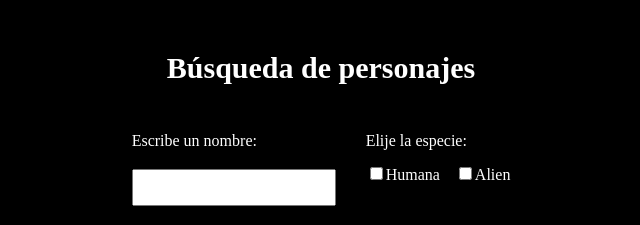
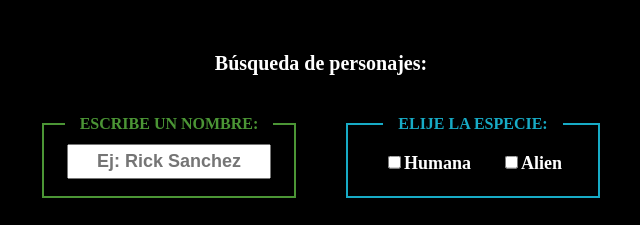
Before and after one commit to mhidalgoma/rick-and-morty-character-finder, a React app: page / in a window 1280 px wide. Shown: the part 207-432 px from the top of the page, without its empty margins (319-959 px from the left). Built offline with nearby package versions, Linux system fonts and the light colour scheme; no server answers.

Commit message:
Add css styles to filters

```diff
--- a/src/components/Filters.js
+++ b/src/components/Filters.js
@@ -10,19 +10,20 @@ const Filters = (props) => {
   };
   return (
     <>
-      <h1 className="main__h1">Búsqueda de personajes</h1>
+      <h1 className="main__h1">Búsqueda de personajes:</h1>
       <form className="filters">
         <div className="filters__name">
-          <label>Escribe un nombre:</label>
+          <label className="filters__name--label">Escribe un nombre:</label>
           <input
             className="filters__name--input"
             onChange={handleInputChange}
             type="text"
             value={props.inputNameFilter}
+            placeholder="Ej: Rick Sanchez"
           />
         </div>
         <div className="filters__species">
-          <legend>Elije la especie:</legend>
+          <legend className="filters__species--label">Elije la especie:</legend>
           <div className="filters__species--boxes">
             <div>
               <input
--- a/src/styles/components/Filters.scss
+++ b/src/styles/components/Filters.scss
@@ -1,28 +1,59 @@
 .filters {
+  width: 700px;
   display: flex;
-  gap: 30px;
+  gap: 50px;
+  justify-content: center;
   margin: 30px 0px;
 
   &__name {
     display: flex;
     flex-direction: column;
+    border: 2px solid #4b9535;
+    padding: 10px;
+    width: 230px;
+    align-items: center;
+    &--label {
+      background-color: black;
+      padding: 0px 15px;
+      transform: translate(0%, -120%);
+      color: #4b9535;
+      font-weight: bold;
+      text-transform: uppercase;
+    }
     &--input {
       width: 200px;
-      font-size: 20px;
+      font-size: 18px;
       font-weight: 800;
       color: #10acc7;
       text-align: center;
       padding: 5px 0px;
-      margin: 20px 0px 10px 0px;
+      transform: translate(0%, -20%);
     }
   }
   &__species {
     display: flex;
     flex-direction: column;
     gap: 15px;
+    border: 2px solid #17abc6;
+    padding: 10px;
+    width: 230px;
+    align-items: center;
+    &--label {
+      background-color: black;
+      padding: 0px 15px;
+      transform: translate(0%, -120%);
+      color: #17abc6;
+      font-weight: bold;
+      text-transform: uppercase;
+    }
+
     &--boxes {
       display: flex;
-      gap: 15px;
+      gap: 30px;
+      font-size: 18px;
+      font-weight: 800;
+      justify-content: space-around;
+      transform: translate(0%, -70%);
     }
   }
 }
--- a/src/styles/pages/Home.scss
+++ b/src/styles/pages/Home.scss
@@ -6,7 +6,7 @@
   align-items: center;
   min-height: 70vh;
   &__h1 {
-    font-size: 30px;
+    font-size: 20px;
     font-weight: 800;
     padding: 20px;
   }
```
